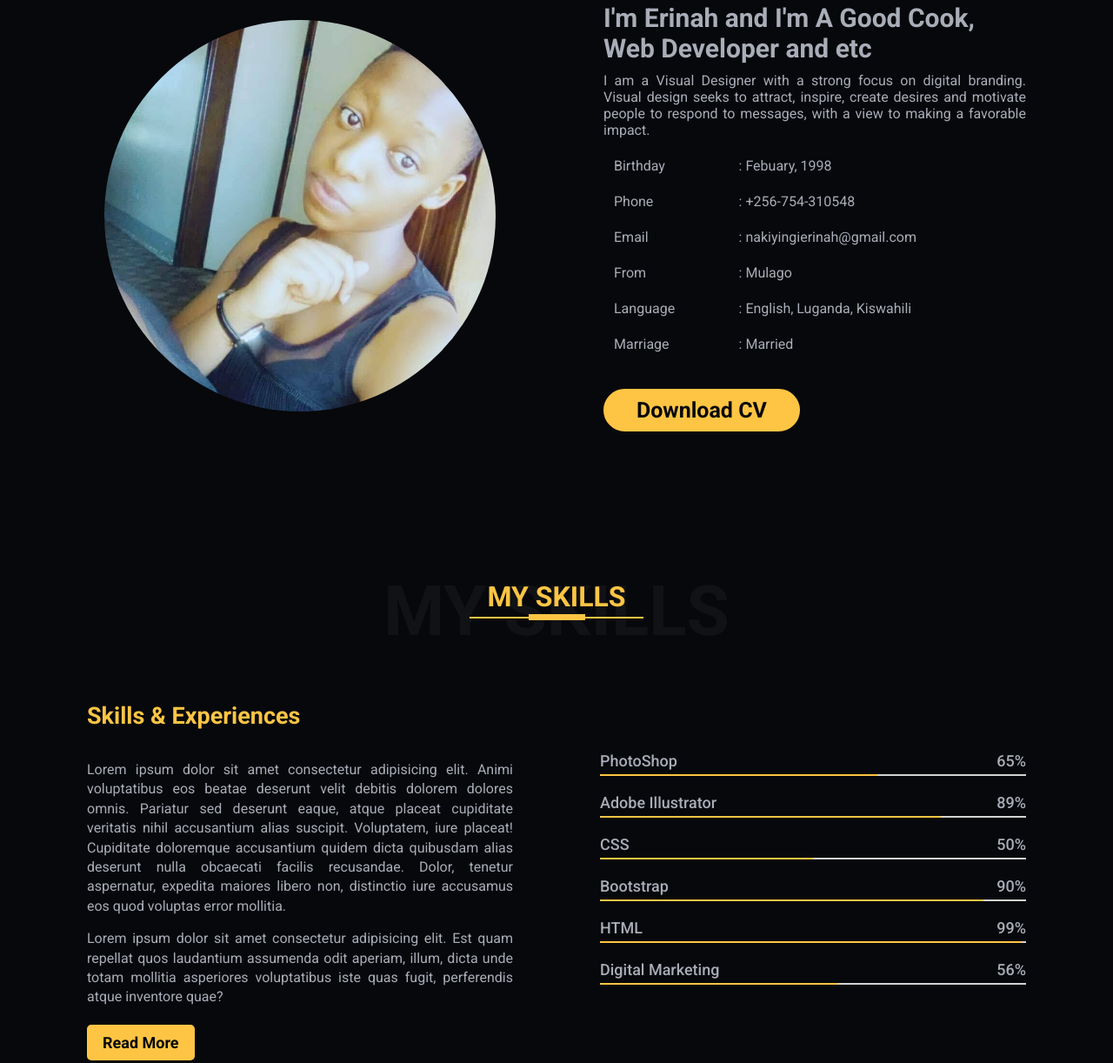
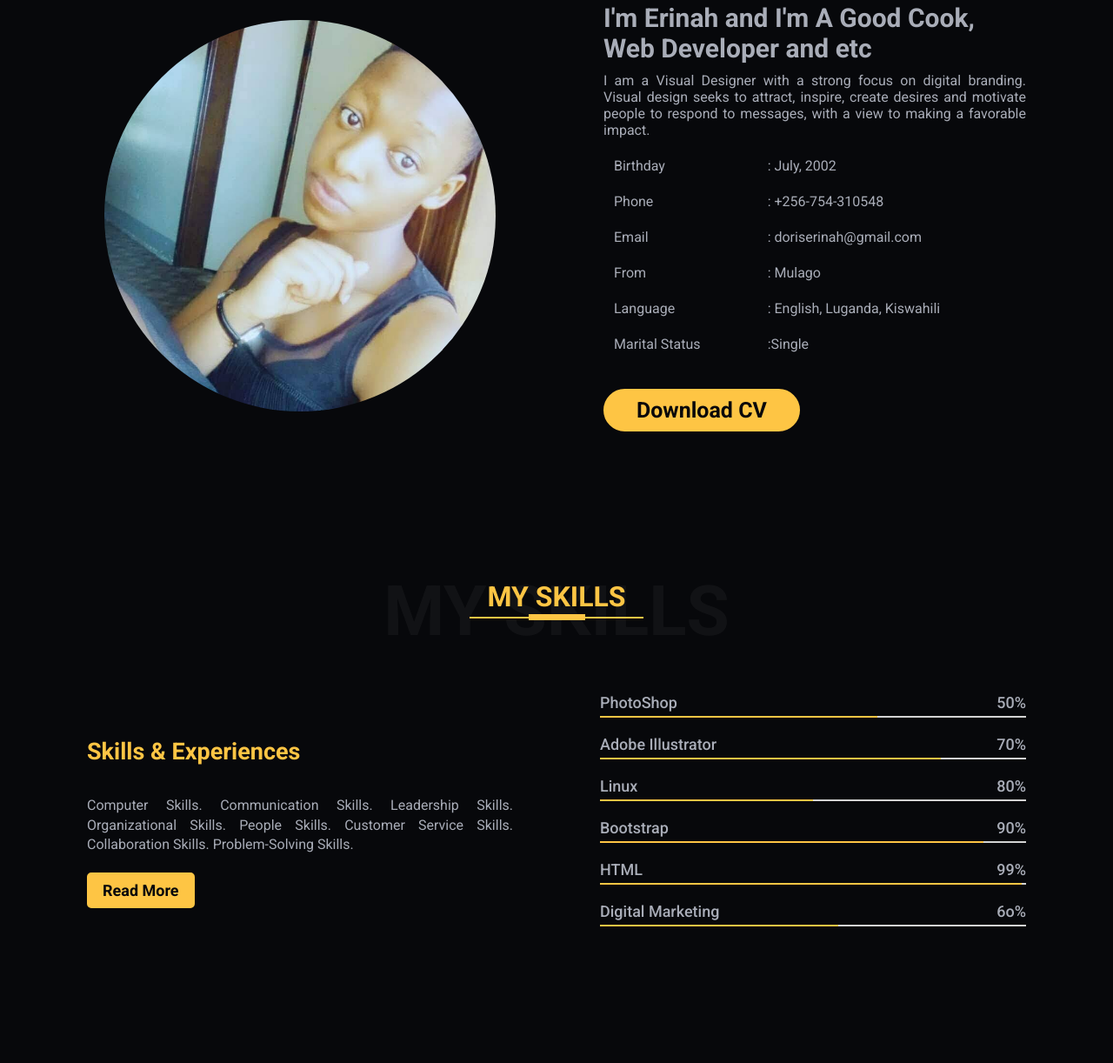
Before and after one commit to Nakiyingi-Doris-Erinah/erinah-personal, a plain HTML site: page index.html in a window 1280 px wide. Shown: the part 998-2220 px from the top of the page at 87% size. Drawn offline with nearby package versions, Linux system fonts and the light colour scheme; a script that the page names is missing.

Commit message:
Update index.html

```diff
--- a/index.html
+++ b/index.html
@@ -5,6 +5,7 @@
     <meta http-equiv="X-UA-Compatible" content="IE=edge">
     <meta name="viewport" content="width=device-width, initial-scale=1.0">
     <title>Nakiyingi Doris Erinah portfolio </title>
+
     <link rel="stylesheet" href="boxicons-2.0.9/css/boxicons.min.css">
     <link rel="stylesheet" href="https://cdnjs.cloudflare.com/ajax/libs/OwlCarousel2/2.3.4/assets/owl.carousel.min.css" />
     <link rel="stylesheet" href="style.css">
@@ -59,7 +60,7 @@
                     <table class="table">
                         <tr>
                             <td>Birthday</td>
-                            <td>:  Febuary, 1998</td>
+                            <td>:  July, 2002</td>
                         </tr>
                         <tr>
                             <td>Phone</td>
@@ -67,7 +68,7 @@
                         </tr>
                         <tr>
                             <td>Email</td>
-                            <td>:  nakiyingierinah@gmail.com</td>
+                            <td>:  doriserinah@gmail.com</td>
                         </tr>
                         <tr>
                             <td>From</td>
@@ -78,8 +79,8 @@
                             <td>:  English, Luganda, Kiswahili</td>
                         </tr>
                         <tr>
-                            <td>Marriage</td>
-                            <td>:  Married</td>
+                            <td>Marital Status</td>
+                            <td>:Single</td>
                         </tr>
                     </table>
                     <a href="#" class="btn-md">Download CV</a>
@@ -100,29 +101,36 @@
                     <div class="text">
                         Skills & Experiences
                     </div>
-                    <p>Lorem ipsum dolor sit amet consectetur adipisicing elit. Animi voluptatibus eos beatae deserunt velit debitis dolorem dolores omnis. Pariatur sed deserunt eaque, atque placeat cupiditate veritatis nihil accusantium alias suscipit. Voluptatem, iure placeat! Cupiditate doloremque accusantium quidem dicta quibusdam alias deserunt nulla obcaecati facilis recusandae. Dolor, tenetur aspernatur, expedita maiores libero non, distinctio iure accusamus eos quod voluptas error mollitia.</p>
-                    <p>Lorem ipsum dolor sit amet consectetur adipisicing elit. Est quam repellat quos laudantium assumenda odit aperiam, illum, dicta unde totam mollitia asperiores voluptatibus iste quas fugit, perferendis atque inventore quae?</p>
+
+            <p>Computer Skills.
+                Communication Skills.
+                Leadership Skills.
+                Organizational Skills.
+                People Skills.
+                Customer Service Skills.
+                Collaboration Skills.
+                Problem-Solving Skills.</p>
                     <a href="#" class="btn-md">Read More</a>
                 </div>
                 <div class="column right">
                    <div class="bars">
                        <div class="info">
                            <span>PhotoShop</span>
-                           <span>65%</span>
+                           <span>50%</span>
                        </div>
                        <div class="line ps"></div>
                    </div>
                    <div class="bars">
                        <div class="info">
                            <span>Adobe Illustrator</span>
-                           <span>89%</span>
+                           <span>70%</span>
                        </div>
                        <div class="line mg"></div>
                    </div>
                    <div class="bars">
                        <div class="info">
-                           <span>CSS</span>
-                           <span>50%</span>
+                           <span>Linux</span>
+                           <span>80%</span>
                        </div>
                        <div class="line axd"></div>
                    </div>
@@ -143,7 +151,7 @@
                    <div class="bars">
                        <div class="info">
                            <span>Digital Marketing</span>
-                           <span>56%</span>
+                           <span>6o%</span>
                        </div>
                        <div class="line dm"></div>
                    </div>
@@ -203,7 +211,7 @@
                             <i class="bx bxs-map bx-xs"></i>
                             <div class="text">
                                 <h3>Address</h3>
-                                <p><span>Bensdolf Hostels,</span></p>
+                                <p><span>Bensdorf Hostels,</span></p>
                                 <p><span>Bugema University oposite Main Gate</span></p>
                             </div>
                         </div>
@@ -222,6 +230,18 @@
                 </div>
             </div>
         </div>
+</section>
+<section id="skills" class="skills">
+    <h1>GALLERY</h1>
+    <div class="container">
+        <h5 class="title text-center m-heading text-secondary">GALLERY</h5>
+        <div class="row">
+            <div class="gallery-col"><img src="images/ws5.jpeg" alt="" ></div>
+            <div class="gallery-col"><img src="images/ws4.jpeg" alt="" ></div>
+            <div class="gallery-col"><img src="images/ws2.jpeg" alt="" ></div>
+        </div>
+
+    </div>
 </section>
 <footer id="footer">
 <p>&copy; 2022. Designed by Doris Erinah.<br> All Rights Reserved.</p>
```
